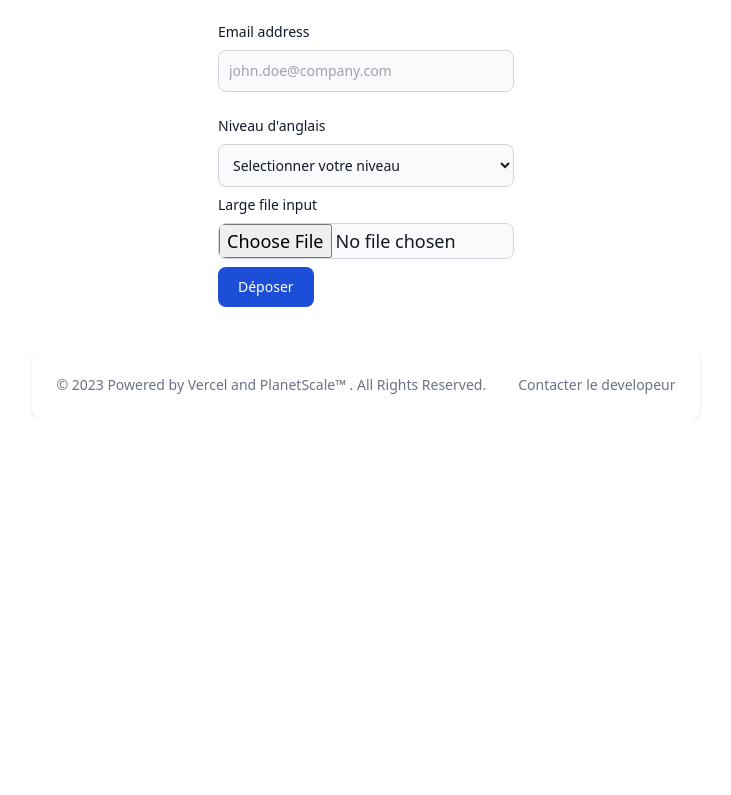
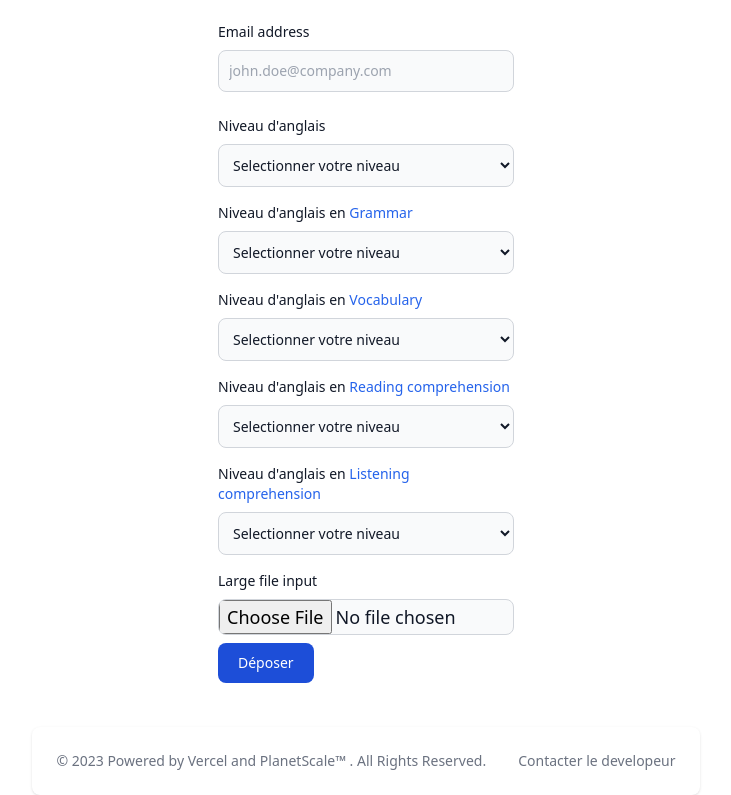
Before and after one commit to sumatoken/university-student-relations, a Next.js app: page / in a window 1280 px wide. Shown: the part 505-1300 px from the top of the page, without its empty margins (274-1005 px from the left). Before the commit the page ends 924 px from the top, so only its background shows below. Built offline with nearby package versions, Linux system fonts and the light colour scheme.

Commit message:
ready for prod

```diff
--- a/src/app/page.tsx
+++ b/src/app/page.tsx
@@ -13,6 +13,10 @@
     branch: "",
     email: "",
     level: "",
+    vocabulary: "",
+    grammar: "",
+    reading: "",
+    listening: "",
   });
   useEffect(() => {
     console.log(form);
@@ -44,8 +48,6 @@
       console.log("no file");
       return;
     }
-
-    try {
     toast.info("Chargement...", {
       position: "bottom-center",
       autoClose: 500,
@@ -56,6 +58,9 @@
       progress: undefined,
       theme: "light",
     });
+    sendFormData(e);
+
+    /*    try {
       var formData = new FormData();
       formData.append("media", file);
       formData.append("studentName", form.fullname);
@@ -81,11 +86,10 @@
         return;
       }
 
-      sendFormData(e);
     } catch (error) {
       console.error(error);
       alert("Sorry! something went wrong.");
-    }
+    } */
   };
   const sendFormData = async (e: MouseEvent<HTMLButtonElement>) => {
     e.preventDefault();
@@ -186,9 +190,9 @@
                 onChange={(e) => setForm({ ...form, code: e.target.value })}
               />
             </div>
-            <div className="w-full">
+            <div>
               <label
-                htmlFor="company"
+                htmlFor="branch"
                 className="block mb-2 text-sm font-medium text-gray-900 dark:text-white"
               >
                 Filière
@@ -224,6 +228,7 @@
               onChange={(e) => setForm({ ...form, email: e.target.value })}
             />
           </div>
+          <div className="">
             <label
               htmlFor="level"
               className="block mb-2 text-sm font-medium text-gray-900 dark:text-white"
@@ -243,6 +248,102 @@
               <option value="C1">C1</option>
               <option value="C2">C2</option>
             </select>
+          </div>
+          <div className="my-4">
+            <label
+              htmlFor="level"
+              className="block mb-2 text-sm font-medium text-gray-900 dark:text-white"
+            >
+              Niveau d{"'"}anglais en{" "}
+              <span className="text-blue-600 dark:text-blue-500">Grammar</span>
+            </label>
+            <select
+              id="level"
+              className="bg-gray-50 border border-gray-300 text-gray-900 text-sm rounded-lg focus:ring-blue-500 focus:border-blue-500 block w-full p-2.5 dark:bg-gray-700 dark:border-gray-600 dark:placeholder-gray-400 dark:text-white dark:focus:ring-blue-500 dark:focus:border-blue-500"
+              onChange={(e) => setForm({ ...form, grammar: e.target.value })}
+            >
+              <option>Selectionner votre niveau</option>
+              <option value="A1">A1</option>
+              <option value="A2">A2</option>
+              <option value="B1">B1</option>
+              <option value="B2">B2</option>
+              <option value="C1">C1</option>
+              <option value="C2">C2</option>
+            </select>
+          </div>
+          <div className="my-4">
+            <label
+              htmlFor="level"
+              className="block mb-2 text-sm font-medium text-gray-900 dark:text-white"
+            >
+              Niveau d{"'"}anglais en{" "}
+              <span className="text-blue-600 dark:text-blue-500">
+                Vocabulary
+              </span>
+            </label>
+            <select
+              id="level"
+              className="bg-gray-50 border border-gray-300 text-gray-900 text-sm rounded-lg focus:ring-blue-500 focus:border-blue-500 block w-full p-2.5 dark:bg-gray-700 dark:border-gray-600 dark:placeholder-gray-400 dark:text-white dark:focus:ring-blue-500 dark:focus:border-blue-500"
+              onChange={(e) => setForm({ ...form, vocabulary: e.target.value })}
+            >
+              <option>Selectionner votre niveau</option>
+              <option value="A1">A1</option>
+              <option value="A2">A2</option>
+              <option value="B1">B1</option>
+              <option value="B2">B2</option>
+              <option value="C1">C1</option>
+              <option value="C2">C2</option>
+            </select>
+          </div>
+          <div className="my-4">
+            <label
+              htmlFor="level"
+              className="block mb-2 text-sm font-medium text-gray-900 dark:text-white"
+            >
+              Niveau d{"'"}anglais en{" "}
+              <span className="text-blue-600 dark:text-blue-500">
+                Reading comprehension
+              </span>
+            </label>
+            <select
+              id="level"
+              className="bg-gray-50 border border-gray-300 text-gray-900 text-sm rounded-lg focus:ring-blue-500 focus:border-blue-500 block w-full p-2.5 dark:bg-gray-700 dark:border-gray-600 dark:placeholder-gray-400 dark:text-white dark:focus:ring-blue-500 dark:focus:border-blue-500"
+              onChange={(e) => setForm({ ...form, reading: e.target.value })}
+            >
+              <option>Selectionner votre niveau</option>
+              <option value="A1">A1</option>
+              <option value="A2">A2</option>
+              <option value="B1">B1</option>
+              <option value="B2">B2</option>
+              <option value="C1">C1</option>
+              <option value="C2">C2</option>
+            </select>
+          </div>
+          <div className="my-4">
+            <label
+              htmlFor="level"
+              className="block mb-2 text-sm font-medium text-gray-900 dark:text-white"
+            >
+              Niveau d{"'"}anglais en{" "}
+              <span className="text-blue-600 dark:text-blue-500">
+                Listening comprehension
+              </span>
+            </label>
+            <select
+              id="level"
+              className="bg-gray-50 border border-gray-300 text-gray-900 text-sm rounded-lg focus:ring-blue-500 focus:border-blue-500 block w-full p-2.5 dark:bg-gray-700 dark:border-gray-600 dark:placeholder-gray-400 dark:text-white dark:focus:ring-blue-500 dark:focus:border-blue-500"
+              onChange={(e) => setForm({ ...form, listening: e.target.value })}
+            >
+              <option>Selectionner votre niveau</option>
+              <option value="A1">A1</option>
+              <option value="A2">A2</option>
+              <option value="B1">B1</option>
+              <option value="B2">B2</option>
+              <option value="C1">C1</option>
+              <option value="C2">C2</option>
+            </select>
+          </div>
+          <div className="">
             <label
               className="block mt-2 mb-2 text-sm font-medium text-gray-900 dark:text-white"
               htmlFor="large_size"
@@ -255,6 +356,8 @@
               type="file"
               onChange={(e) => onFileChange(e)}
             />
+          </div>
+
           <button
             type="button"
             className="mt-2 text-white bg-blue-700 hover:bg-blue-800 focus:ring-4 focus:ring-blue-300 font-medium rounded-lg text-sm px-5 py-2.5 mr-2 mb-2 dark:bg-blue-600 dark:hover:bg-blue-700 focus:outline-none dark:focus:ring-blue-800"
--- a/src/pages/api/form.ts
+++ b/src/pages/api/form.ts
@@ -27,6 +27,10 @@
         certificate: {
           create: {
             level: body.level,
+            grammar: body.grammar,
+            vocabulary: body.vocabulary,
+            reading: body.reading,
+            listening: body.listening,
           },
         },
       },
```
Also changed, not shown: 1 other file (tests, documents, lock files or other folders). Lines whose indentation alone changed are shown as unchanged.
